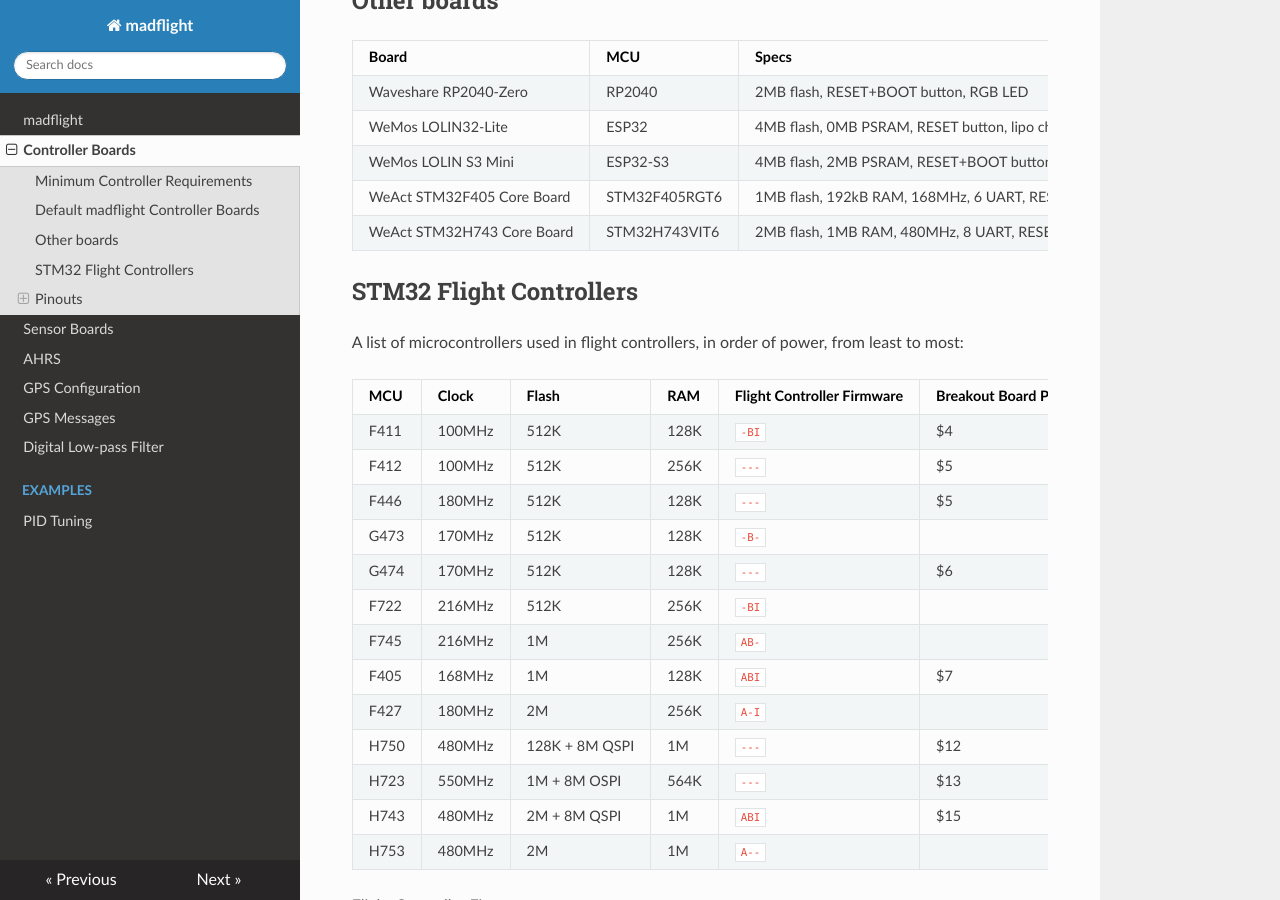
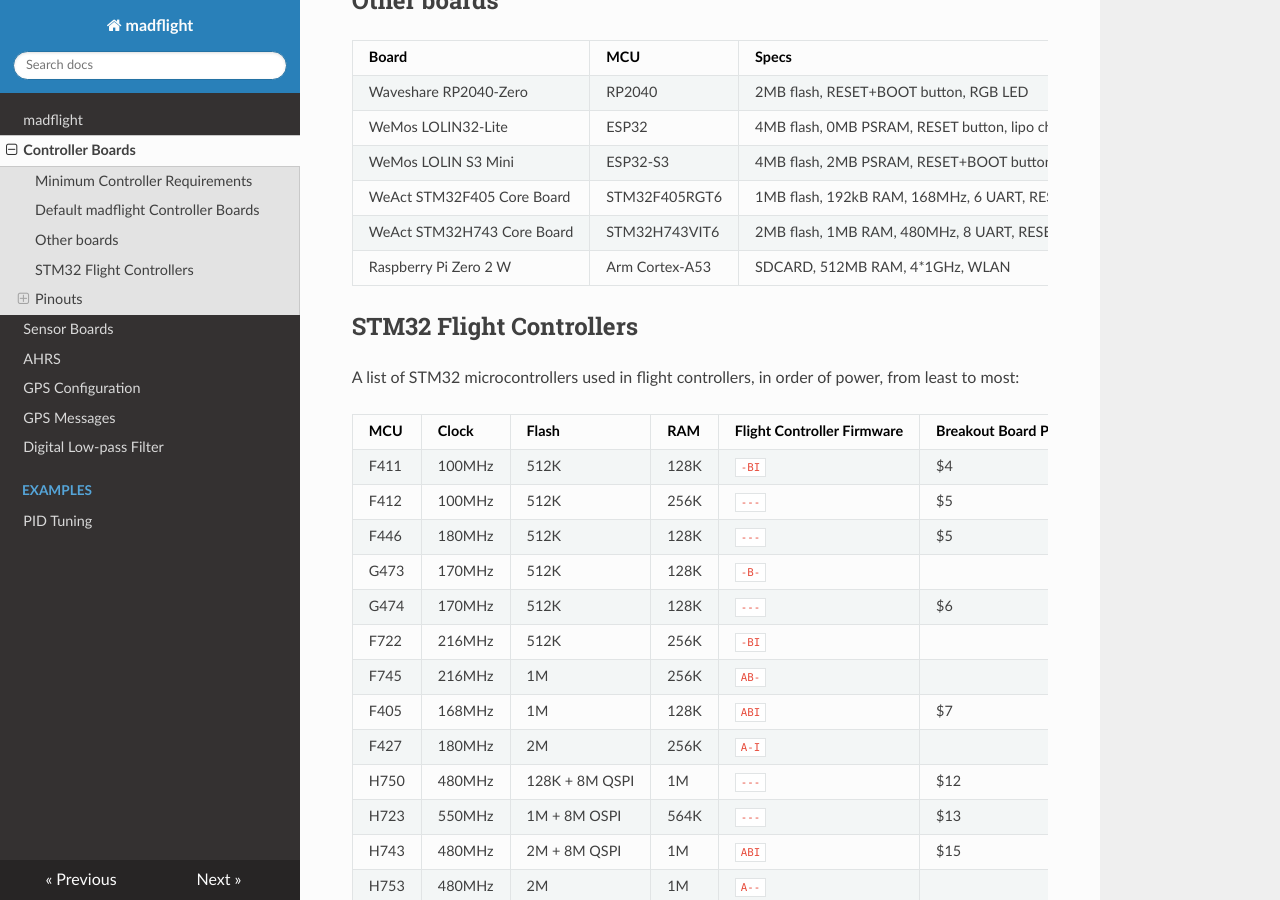
Before and after one commit to qqqlab/madflight-docs, an MkDocs documentation site: the page built from docs/Controller-Boards.md, in a window 1280 px wide and 900 px high, scrolled down 2039 px. Built offline with MkDocs 1.6.1, drawn with Linux system fonts in a browser that asks for light colours; nearby versions of some CDN libraries.

Commit message:
Update Controller-Boards.md

```diff
--- a/docs/Controller-Boards.md
+++ b/docs/Controller-Boards.md
@@ -48,11 +48,12 @@
 WeMos LOLIN32-Lite | ESP32 | 4MB flash, 0MB PSRAM, RESET button, lipo charger, LED | 23 io | 50 * 25 mm | 4.7 gr | $3
 WeMos LOLIN S3 Mini | ESP32-S3 | 4MB flash, 2MB PSRAM, RESET+BOOT button, LED | 27 io | 34 * 25 mm | 3 gr | $5
 WeAct STM32F405 Core Board | STM32F405RGT6 | 1MB flash, 192kB RAM, 168MHz, 6 UART, RESET+BOOT+USER button, LED, SDCARD | 45 io | 42 * 25 mm | | $8
-WeAct STM32H743 Core Board | STM32H743VIT6 | 2MB flash, 1MB RAM, 480MHz, 8 UART, RESET+BOOT+USER button, LED, SDCARD, 8MB SPI Flash, LCD, DVP | 77 io | 67 * 41 mm | | $16
+WeAct STM32H743 Core Board | STM32H743VIT6 | 2MB flash, 1MB RAM, 480MHz, 8 UART, RESET+BOOT+USER button, LED, SDCARD, 8MB SPI Flash, LCD, DVP | 77 io | 67 * 41 mm | 13.7 gr | $16
+Raspberry Pi Zero 2 W | Arm Cortex-A53 | SDCARD, 512MB RAM, 4*1GHz, WLAN | 26 io | 65 * 30 mm | 11.4 gr | $15 + SDCARD
 
 ## STM32 Flight Controllers
 
-A list of microcontrollers used in flight controllers, in order of power, from least to most:
+A list of STM32 microcontrollers used in flight controllers, in order of power, from least to most:
 
 | MCU | Clock | Flash | RAM | Flight Controller Firmware | Breakout Board Price |
 |-|-|-|-|-|-|
```
